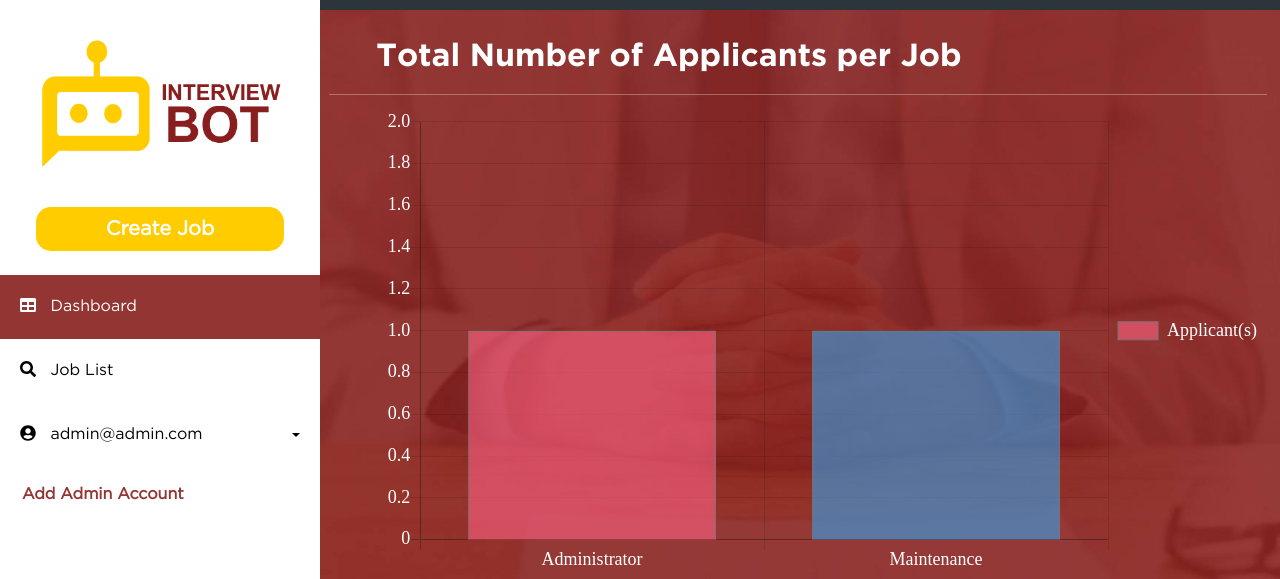
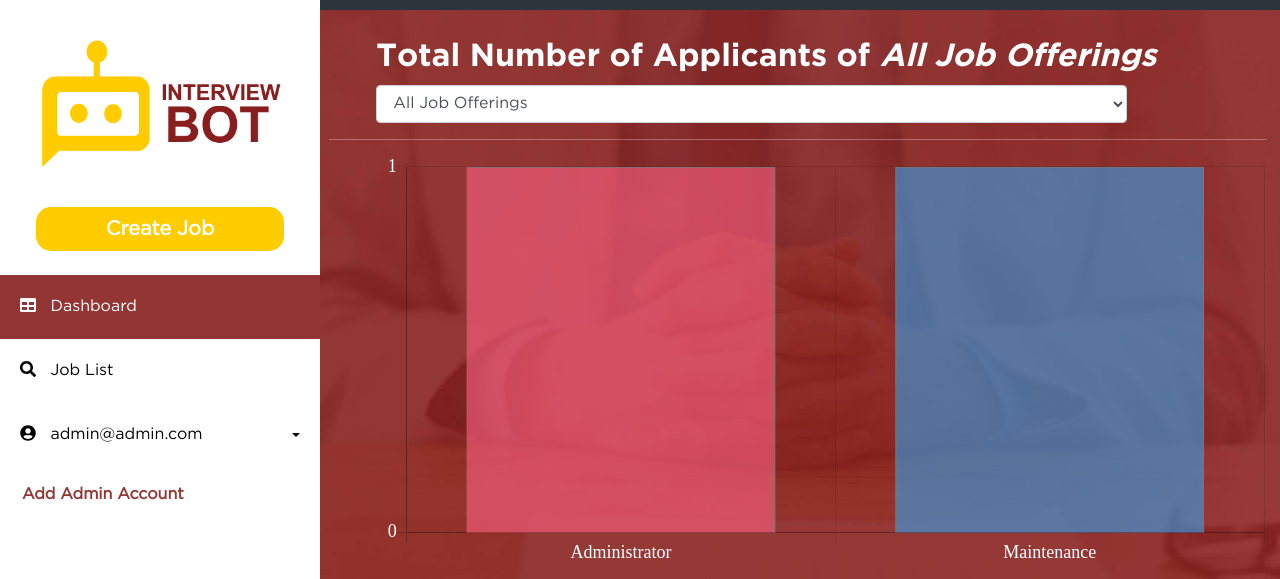
Before and after one commit to jvbelandres/InterviewBot, a Django app: page /administrator/dashboard/ in a window 1280 px wide. Shown: the top 579 px of the page. Run offline with Django 3.2, Linux system fonts and the light colour scheme; a user stored in the database is signed in; data comes from the database, SQL or seed files in the repository; some libraries are stand-ins or nearby versions.

Commit message:
Added joboffers filter by admin in dashboard

```diff
--- a/InterviewBot/administrator/static/css/admindashboard.css
+++ b/InterviewBot/administrator/static/css/admindashboard.css
@@ -169,6 +169,12 @@ ul ul a {
 /* ---------------------------------------------------
     CONTENT STYLE
 ----------------------------------------------------- */
+
+.selectFilter {
+    width: 80%;
+    margin-left: 5%;
+    margin-bottom: -1%;
+}
 
 #content {
 	width: 99%;
--- a/InterviewBot/administrator/templates/admindashboard.html
+++ b/InterviewBot/administrator/templates/admindashboard.html
@@ -80,9 +80,24 @@
     <div id="content">
         <div class="topBorder"></div>
         <div class="contentWrapper">
-            <h2> Total Number of Applicants per Job</h2>
+            <h2> Total Number of Applicants of <i>{{admin_joblist}}</i></h2>
+            {% if user.admin %}
+            <form method="GET">
+                <select id="job-list-filter-id" class="form-control selectFilter" name="job-list-filter" onchange="btnFilter.click();">
+                    <option value="All Job Offerings">All Job Offerings</option>
+                    {% for account in accounts %}
+                        <option value="{{account.email}}">{{account.email}}</option>
+                    {% endfor %}
+                </select>
+                <input type="submit" value="Filter" name="btnFilter" hidden>
+
+                <script> // SET OPTION TO SELECTED IF BEING FILTERED
+                    document.getElementById("job-list-filter-id").value = "{{admin_joblist}}";
+                </script>
+            </form>
+            {% endif %}
             <hr>
-            <canvas id="myChart"></canvas>
+            <canvas id="myChart" style="position: relative; height: 300px;"></canvas>
         </div>
         <div class="footer">
             <p>Copyright © InterviewBOT. All rights reserved.</p>
@@ -146,12 +161,19 @@
             }]
           },
           options:{
+            responsive: true,
+            maintainAspectRatio: false,
+            scales: {
+                yAxes: [{
+                    display: true,
+                    ticks: {
+                        beginAtZero: true,
+                        stepSize: 1
+                    }
+                }]
+            },
             legend:{
-              display:true,
-              position:'right',
-              labels:{
-                fontColor:'#FFF'
-              }
+              display:false,
             },
             layout:{
               padding:{
--- a/InterviewBot/administrator/templates/adminjoblist.html
+++ b/InterviewBot/administrator/templates/adminjoblist.html
@@ -97,9 +97,7 @@
                                 {% if user.admin %}
                                 <span style="float: right;">Administrator: {{joblist.email}}</span>
                                 {% endif %}
-                                <div hidden>
-                                    <input type="text" id="jobID1" name="jobID1" value="{{joblist.id}}">
-                                </div>
+                                <input type="text" id="jobID1" name="jobID1" value="{{joblist.id}}" hidden>
                             </header>
                             <textarea style="background-color:#E5E5E5;" readonly>{{joblist.description}}</textarea>
                                 <a data-target="#deleteModal-{{joblist.id}}" data-toggle="modal" href="#deleteModal-{{joblist.id}}">Delete</a>
@@ -108,6 +106,7 @@
                         <div class="column-status">
                             <br><br>
                             <button type="submit" class="citButton" id="viewApplicant" name="viewApplicant" style="margin-top: 30px;font-size: smaller;">View Applicants</button>
+                            <p id="test"></p>
                         </div>
                     </div>
                 </form>
--- a/InterviewBot/administrator/views.py
+++ b/InterviewBot/administrator/views.py
@@ -15,15 +15,26 @@ class DashboardView(View):
 		if not request.user.staff:
 			return redirect('user:access_denied_view')
 
+		admin_joblist = request.GET.get('job-list-filter')
+		if admin_joblist == None:
+			admin_joblist = 'All Job Offerings'
+
 		if request.user.admin:
-			joblists = CreateJob.objects.filter(is_deleted=0)
+			if admin_joblist == 'All Job Offerings' or admin_joblist == None:
+				joblists = CreateJob.objects.filter(is_deleted=0)
+			else:
+				joblists = CreateJob.objects.raw('SELECT jobofferings.* FROM jobofferings, account WHERE jobofferings.is_deleted = 0 AND account.email = \''+ str(admin_joblist) + '\' AND jobofferings.admin_id = account.id')
 		else:
 			joblists = CreateJob.objects.filter(admin_id=request.user.id, is_deleted=0)
 		appliedJobs = AppliedJob.objects.all()
 
+		accounts = Account.objects.filter(staff=1)
+
 		context = {
 			'joblists': joblists,
 			'appliedJobs': appliedJobs,
+			'accounts': accounts,
+			'admin_joblist': admin_joblist,
 		}
 		return render(request, 'admindashboard.html', context)
 
@@ -109,7 +120,6 @@ class JobListsView(View):
 	def post(self, request):
 		user = request.user
 		if 'btnDelete' in request.POST:
-			print('btnDelete clicked')
 			job_id = request.POST.get("id-job")
 			print(job_id)
 			job = CreateJob.objects.filter(id=job_id).update(is_deleted=1)
```
Also changed, not shown: InterviewBot/administrator/templates/individualApplicant.html (+10 -1 lines).
